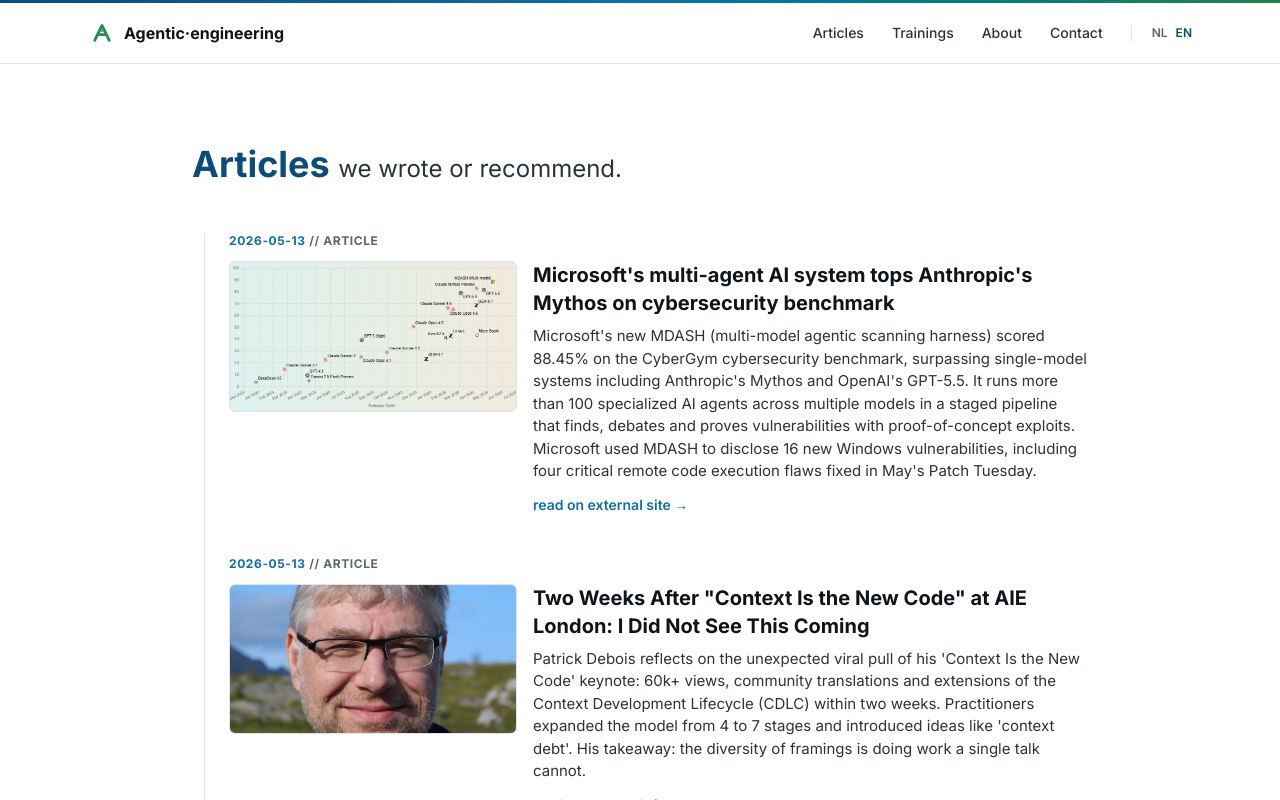
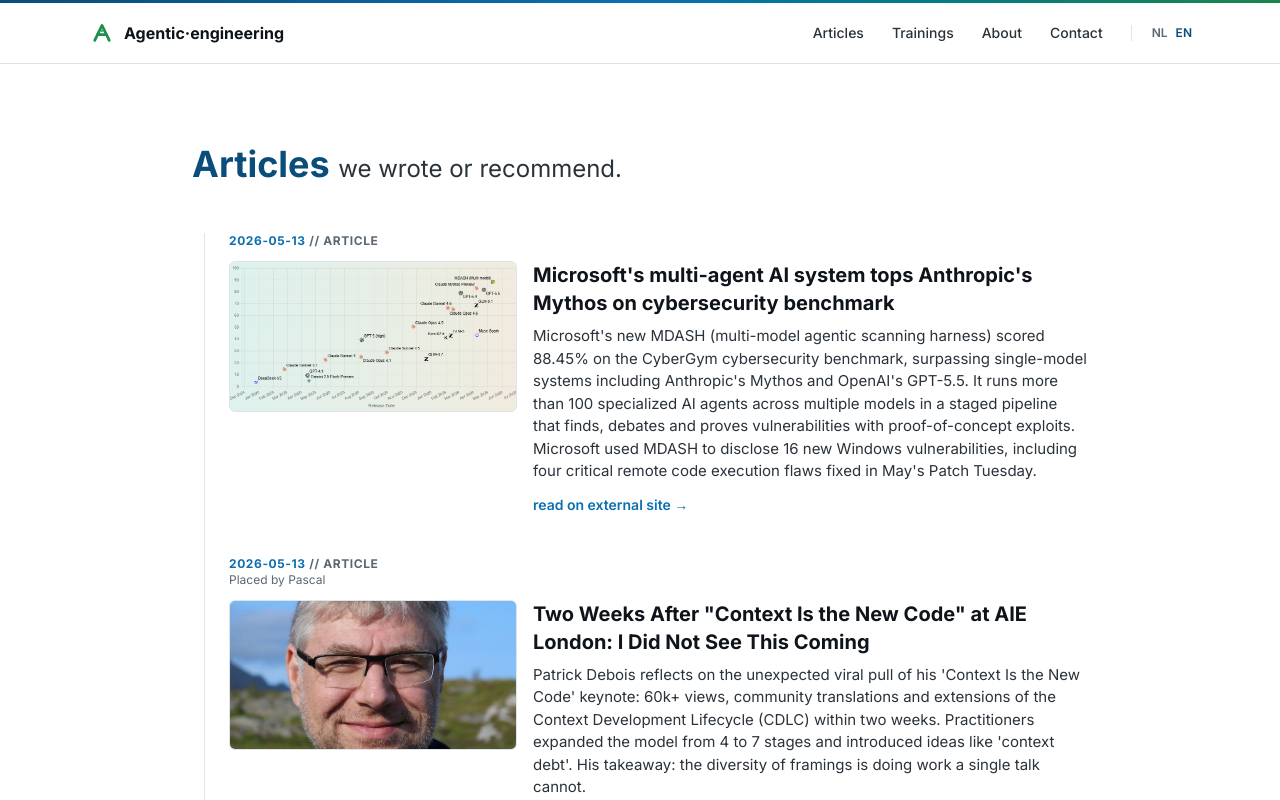
Before and after one commit to QualityAtSpeed/agenticengineering-nl, a Next.js app: page /en/articles in a window 1280 px wide. Shown: the top 800 px of the page. Built offline with nearby package versions, Linux system fonts and the light colour scheme.

Commit message:
add placed_by label to articles.

```diff
--- a/components/TimelineEntry.tsx
+++ b/components/TimelineEntry.tsx
@@ -23,6 +23,11 @@ export function TimelineEntryRow({ article, locale }: { article: Article; locale
         <p className="text-brand text-xs font-bold tracking-wider uppercase">
           {article.date} <span className="text-text-muted">// {t(`type.${article.type}`)}</span>
         </p>
+        {article.placedBy && (
+          <p className="text-text-muted text-xs">
+            {t('placedBy')} {article.placedBy}
+          </p>
+        )}
         <div className="mt-3 flex flex-col gap-4 sm:flex-row sm:items-start">
           <div className="border-border-subtle bg-bg-tint relative aspect-[1.91/1] w-full overflow-hidden rounded-md border sm:w-72 sm:flex-shrink-0">
             <Image
--- a/lib/articles.ts
+++ b/lib/articles.ts
@@ -18,6 +18,7 @@ const frontmatterSchema = z.object({
   image: z.string().optional(),
   tags: z.array(z.string()).optional(),
   author: z.string().optional(),
+  placed_by: z.string().optional(),
 });
 
 export interface Article {
@@ -33,6 +34,7 @@ export interface Article {
   image: string;
   tags?: string[];
   author?: string;
+  placedBy?: string;
 }
 
 const DEFAULT_NEWS_DIR = path.join(process.cwd(), 'news');
@@ -71,6 +73,7 @@ export function getArticles(newsDir: string = DEFAULT_NEWS_DIR): Article[] {
     };
     if (d.tags !== undefined) article.tags = d.tags;
     if (d.author !== undefined) article.author = d.author;
+    if (d.placed_by !== undefined) article.placedBy = d.placed_by;
     return article;
   });
 
--- a/messages/en.json
+++ b/messages/en.json
@@ -282,6 +282,7 @@
     "intro": "we wrote or recommend.",
     "readExternal": "read on external site ",
     "emptyState": "no articles yet",
+    "placedBy": "Placed by",
     "filter": {
       "ariaLabel": "article filter",
       "all": "all",
--- a/messages/nl.json
+++ b/messages/nl.json
@@ -288,6 +288,7 @@
     "intro": "die wij schreven of aanraden.",
     "readExternal": "lees op externe site ",
     "emptyState": "nog geen artikelen",
+    "placedBy": "Geplaatst door",
     "filter": {
       "ariaLabel": "artikel filter",
       "all": "alle",
--- a/news/2026-04-13-how-do-i-test-complex-business-logic.md
+++ b/news/2026-04-13-how-do-i-test-complex-business-logic.md
@@ -5,6 +5,7 @@ url: 'https://qualityatspeed-nl.vercel.app/blog/how-do-i-test-complex-business-l
 type: 'blog'
 date: '2026-04-13'
 author: 'Jorick Timmer'
-summary_nl: "Jorick Timmer beschrijft hoe hij Claude inzet als denkpartner om uitgebreide testscenario's te ontwikkelen voor complexe verzendlogica over meerdere landen en business units, waardoor significant minder tijd verloren gaat aan handmatig documentatiebeheer."
-summary_en: 'Jorick Timmer describes using Claude as a thinking partner to develop comprehensive test scenarios for complex shipping logic across multiple countries and business units, significantly reducing time spent on manual documentation review.'
+placed_by: 'Jorick'
+summary_nl: "Jorick beschrijft hoe hij Claude inzet als denkpartner om uitgebreide testscenario's te ontwikkelen voor complexe verzendlogica over meerdere landen en business units, waardoor significant minder tijd verloren gaat aan handmatig documentatiebeheer."
+summary_en: 'Jorick describes using Claude as a thinking partner to develop comprehensive test scenarios for complex shipping logic across multiple countries and business units, significantly reducing time spent on manual documentation review.'
 ---
--- a/news/2026-05-13-two-weeks-after-context-is-the-new-code.md
+++ b/news/2026-05-13-two-weeks-after-context-is-the-new-code.md
@@ -6,6 +6,7 @@ source_url: 'https://www.jedi.be/blog/2026/two-weeks-after-context-is-the-new-co
 date: '2026-05-13'
 image: '/news/2026-05-13-two-weeks-after-context-is-the-new-code.jpg'
 author: 'Patrick Debois'
+placed_by: 'Pascal'
 summary_nl: "Patrick Debois reflecteert op de onverwachte virale impact van zijn keynote 'Context Is the New Code': 60k+ views, community-vertalingen en uitbreidingen van de Context Development Lifecycle (CDLC) binnen twee weken. Praktijkmensen rekten het model op van 4 naar 7 fases en introduceerden begrippen als 'context debt'. Conclusie: de diversiteit aan framings doet het werk dat één talk niet kan."
 summary_en: "Patrick Debois reflects on the unexpected viral pull of his 'Context Is the New Code' keynote: 60k+ views, community translations and extensions of the Context Development Lifecycle (CDLC) within two weeks. Practitioners expanded the model from 4 to 7 stages and introduced ideas like 'context debt'. His takeaway: the diversity of framings is doing work a single talk cannot."
 ---
--- a/news/2026-05-18-confidence-to-deploy-before-drinks.md
+++ b/news/2026-05-18-confidence-to-deploy-before-drinks.md
@@ -5,6 +5,7 @@ url: 'https://qualityatspeed-nl.vercel.app/blog/confidence-to-deploy-before-drin
 type: 'blog'
 date: '2026-05-18'
 author: 'Pascal Dufour'
+placed_by: 'Pascal Dufour'
 summary_nl: 'Pascal Dufour onderzoekt wat ervoor nodig is om als engineeringteam met vertrouwen te deployen vóór het weekend. Op basis van tientallen jaren ervaring met softwarekwaliteit en testen betoogt hij dat snelheid en kwaliteit niet tegen elkaar uitgespeeld hoeven worden — combineer ze, en je krijgt gezondere processen en sterkere teams.'
 summary_en: 'Pascal Dufour explores what it takes for engineering teams to deploy confidently before the weekend. Drawing from decades of experience in software quality and testing, he argues that combining speed with quality — rather than sacrificing one for the other — builds healthier processes and stronger teams.'
 ---
```
